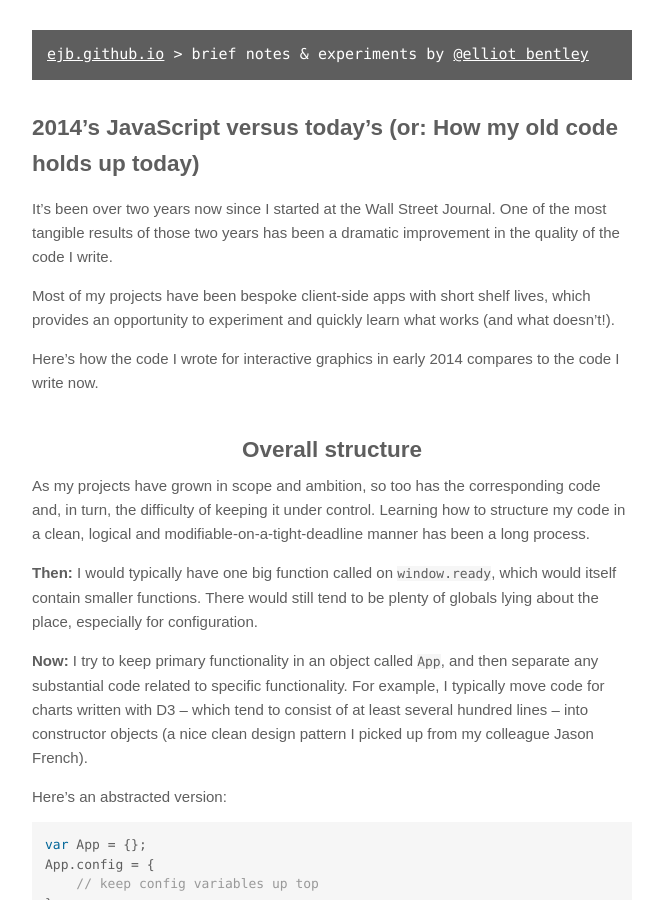
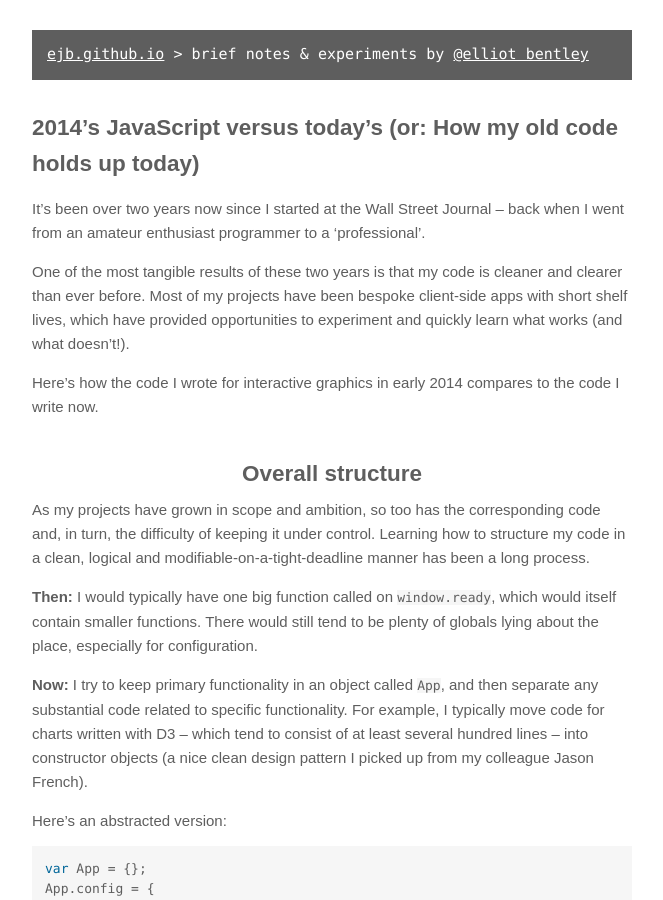
Before and after one commit to ejb/elliotbentley.com, a Jekyll site: the page built from _posts/2016-05-09-how-my-code-has-changed-since-2014.md, in a window 1280 px wide and 900 px high. Shown: the whole window, without its empty margins (308-971 px from the left). Built offline with Jekyll 4.4.1, drawn with Linux system fonts in a browser that asks for light colours.

Commit message:
Rewrite intro to 2014/2016 blog post

```diff
--- a/_posts/2016-05-09-how-my-code-has-changed-since-2014.md
+++ b/_posts/2016-05-09-how-my-code-has-changed-since-2014.md
@@ -3,9 +3,9 @@ layout: post
 title: "2014’s JavaScript versus today’s (or: How my old code holds up today)"
 ---
 
-It's been over two years now since I started at the Wall Street Journal. One of the most tangible results of those two years has been a dramatic improvement in the quality of the code I write.
+It's been over two years now since I started at the Wall Street Journal -- back when I went from an amateur enthusiast programmer to a 'professional'.
 
-Most of my projects have been bespoke client-side apps with short shelf lives, which provides an opportunity to experiment and quickly learn what works (and what doesn't!).
+One of the most tangible results of these two years is that my code is cleaner and clearer than ever before. Most of my projects have been bespoke client-side apps with short shelf lives, which have provided opportunities to experiment and quickly learn what works (and what doesn't!).
 
 Here's how the code I wrote for interactive graphics in early 2014 compares to the code I write now.
 
```
